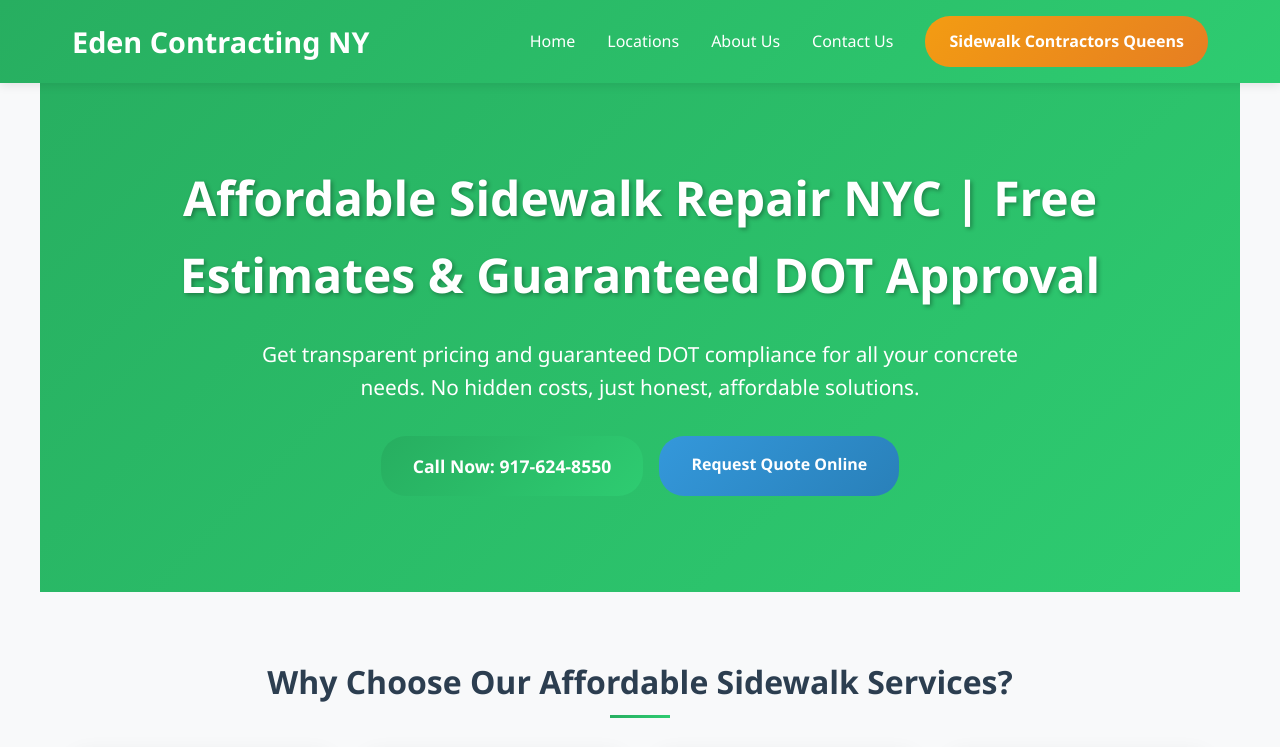
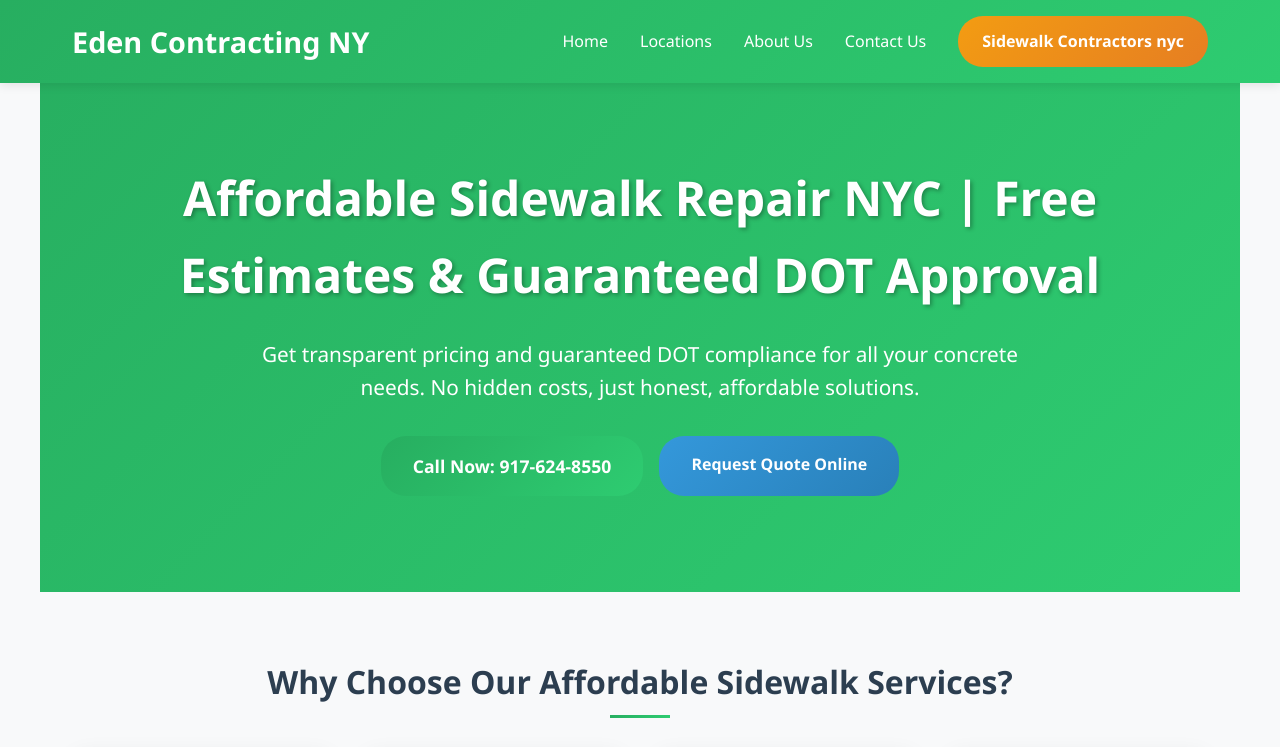
Before and after one commit to calculator-online/sidewalk-contractor-in-nyc, a plain HTML site: page index.html in a window 1280 px wide. Shown: the top 747 px of the page. Drawn offline with Linux system fonts and the light colour scheme.

Commit message:
Update index.html

```diff
--- a/index.html
+++ b/index.html
@@ -135,7 +135,7 @@
                 </li>
                 <li><a href="about.html">About Us</a></li>
                 <li><a href="contact.html">Contact Us</a></li>
-                <li><a href="https://edencontractingny.com/queens/" class="cta-button">Sidewalk Contractors Queens</a></li>
+                <li><a href="https://edencontractingny.com/queens/" class="cta-button">Sidewalk Contractors nyc</a></li>
             </ul>
         </nav>
     </header>
```
